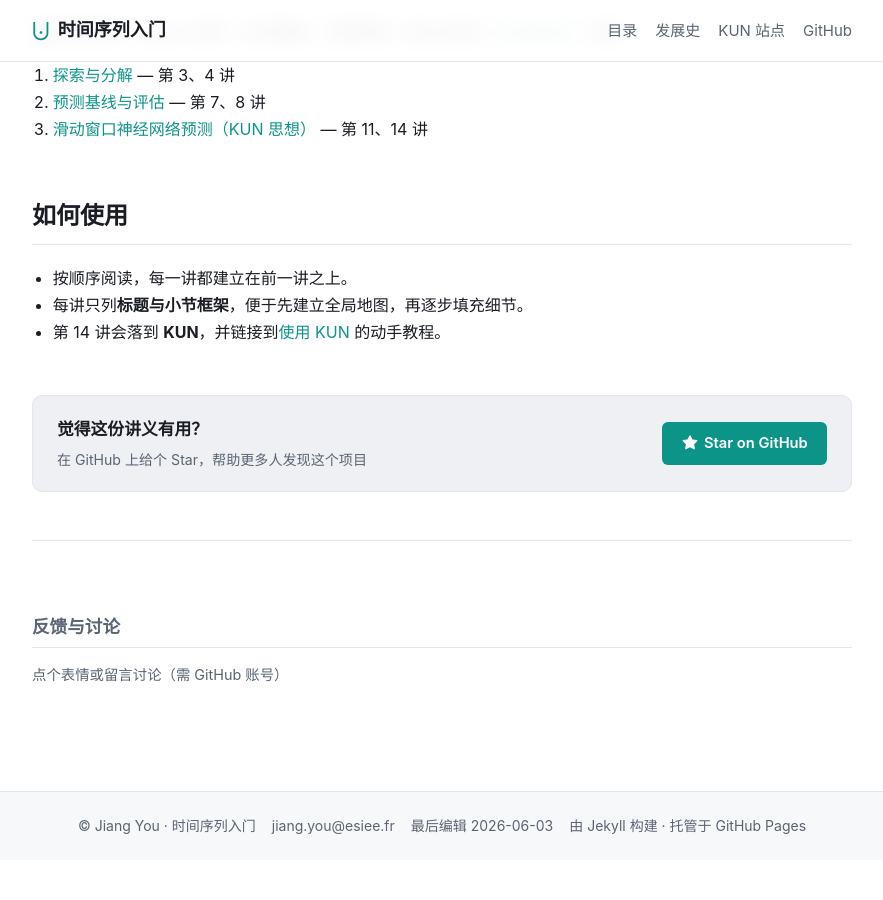
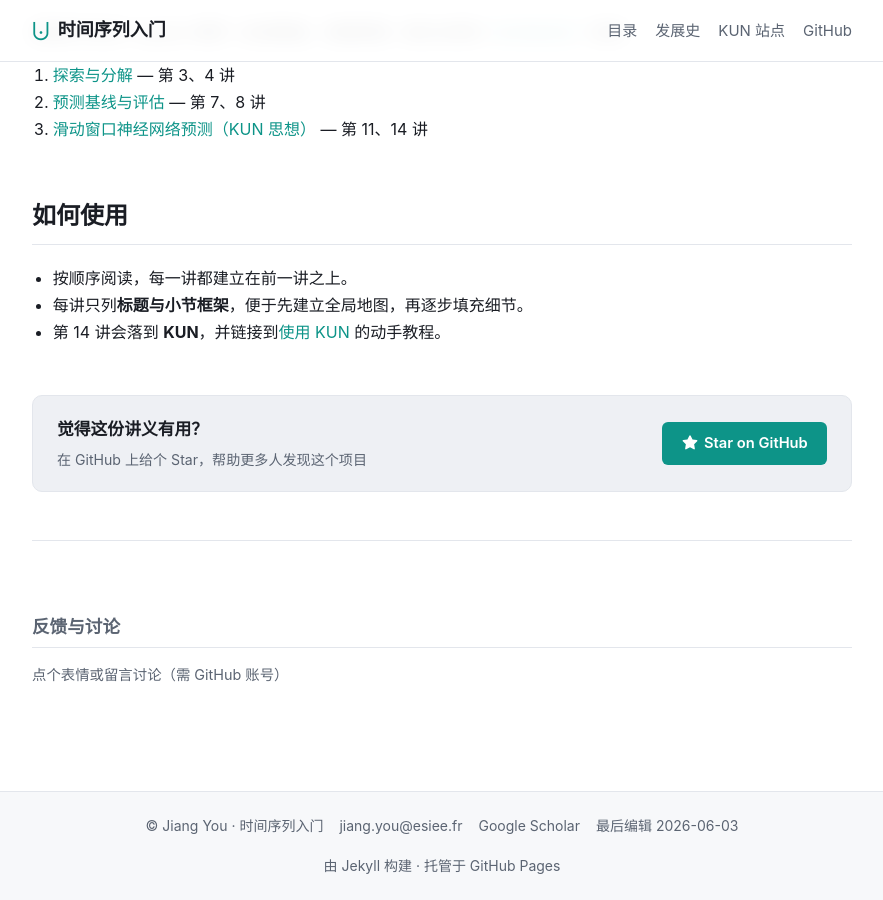
Before and after one commit to JiangYou2025/kun, a Jekyll site: the page built from course/index.md, in a window 1280 px wide and 900 px high, scrolled down 1452 px. Shown: the whole window, without its empty margins (198-1081 px from the left). Built offline with Jekyll 4.4.1, drawn with Linux system fonts in a browser that asks for light colours; comment, search, counter and statistics services are not loaded; before the commit the page ends 2312 px from its top, so only the background shows below that.

Commit message:
Add Google Scholar link to all layout footers
Link to author's Google Scholar profile alongside email in
history, lecture, and default layouts.

Co-Authored-By: Claude Opus 4.6 (1M context) <noreply@anthropic.com>

```diff
--- a/_layouts/lecture.html
+++ b/_layouts/lecture.html
@@ -82,7 +82,7 @@
 </main>
 
 <footer class="site-footer">
-  <div class="bar"><span>© Jiang You · 时间序列入门</span><a href="mailto:jiang.you@esiee.fr" style="color:var(--muted)">jiang.you@esiee.fr</a>{% if page.updated %}<span class="muted">最后编辑 {{ page.updated }}</span>{% endif %}<span class="muted">由 Jekyll 构建 · 托管于 GitHub Pages</span></div>
+  <div class="bar"><span>© Jiang You · 时间序列入门</span><a href="mailto:jiang.you@esiee.fr" style="color:var(--muted)">jiang.you@esiee.fr</a><a href="https://scholar.google.com/citations?user=9V6G_CYAAAAJ&hl=zh-CN" target="_blank" rel="noopener" style="color:var(--muted)">Google Scholar</a>{% if page.updated %}<span class="muted">最后编辑 {{ page.updated }}</span>{% endif %}<span class="muted">由 Jekyll 构建 · 托管于 GitHub Pages</span></div>
 </footer>
 </body>
 </html>
```
